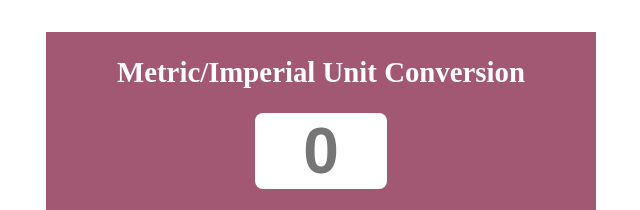
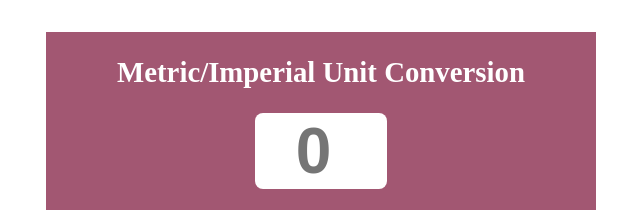
Before and after one commit to Rajinderkaur86/Unit-conversion, a plain HTML site: page index.html in a window 1280 px wide. Shown: the top 210 px of the page, 319-959 px from the left. Drawn offline with Linux system fonts and the light colour scheme.

Commit message:
updated html and javascript filr
changed input type to numbers and reset input value in js

```diff
--- a/index.html
+++ b/index.html
@@ -10,7 +10,7 @@
     <div class="container">
       <section class="topContainer">
         <h1>Metric/Imperial Unit Conversion</h1>
-        <input id="input-el" type="text" placeholder="0" />
+        <input id="input-el" type="number" placeholder="0" />
         <button id="btn-el">Convert</button>
       </section>
       <section class="bottomContainer">
--- a/index.js
+++ b/index.js
@@ -33,4 +33,5 @@ button.addEventListener("click", function () {
   ).toFixed(2)} pounds | ${baseValue} pounds = ${(
     baseValue / kiloToPound
   ).toFixed(2)} kilos`;
+  inputEl.value = "";
 });
```
